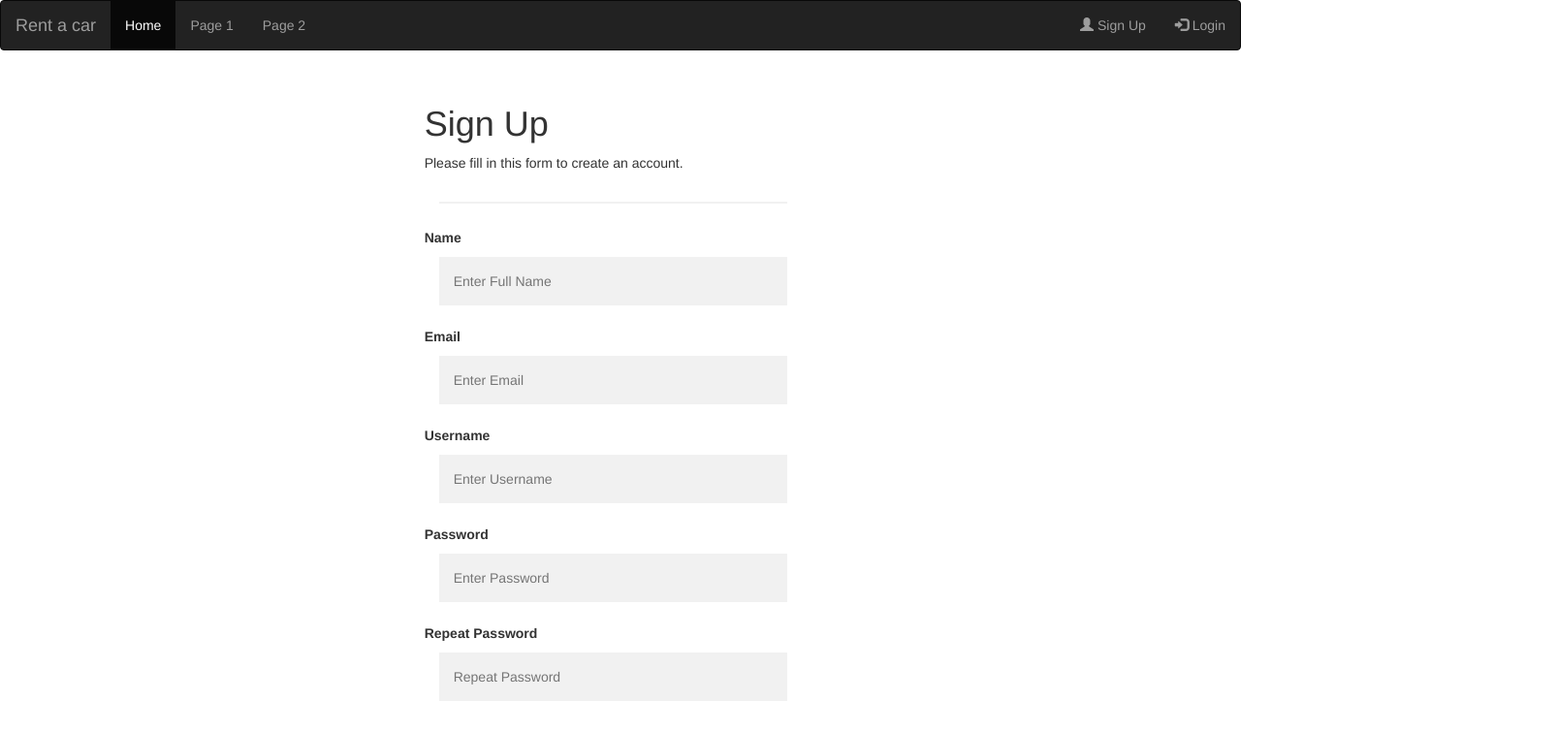
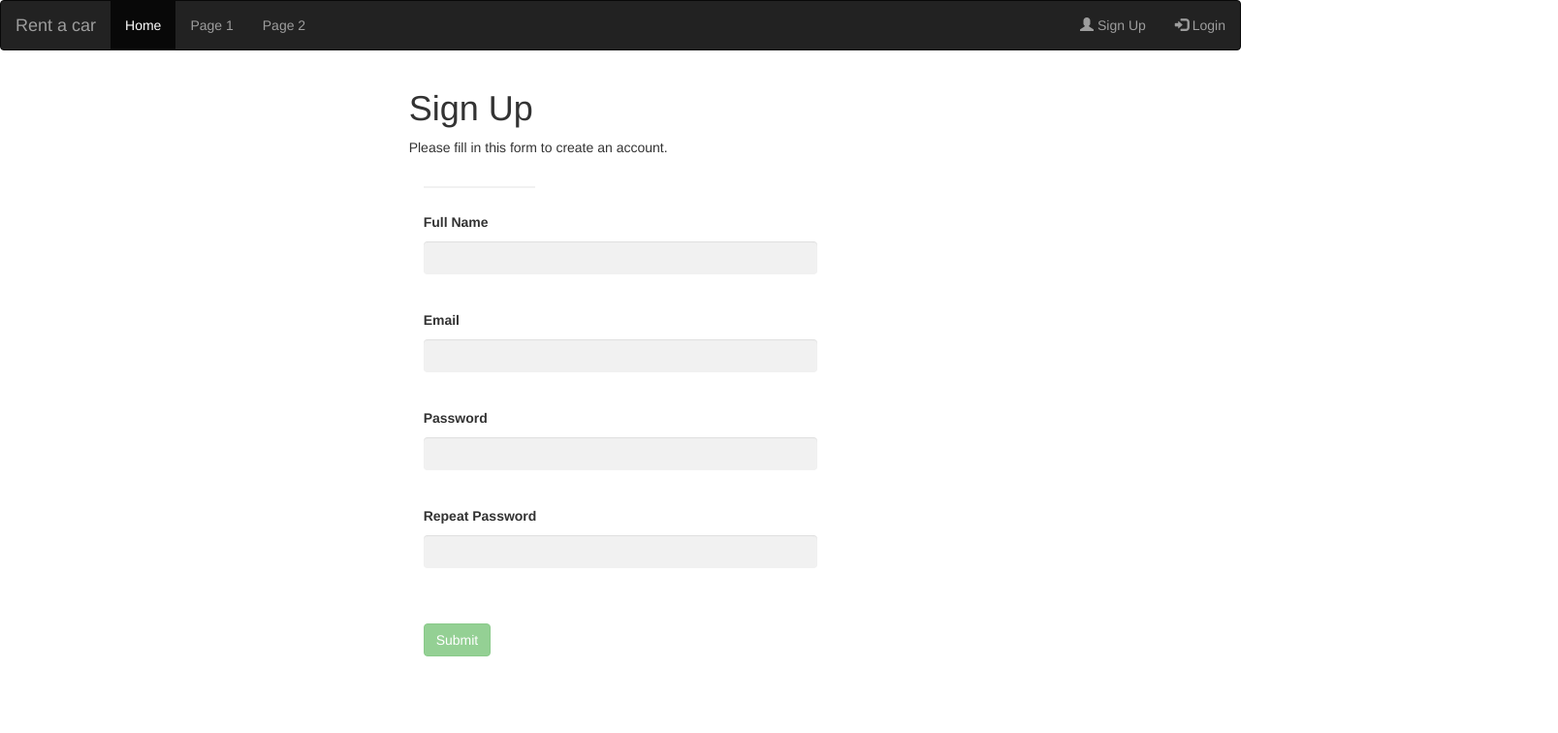
Before and after one commit to djordje191/pusgs2018-VUDJO, an Angular app in the folder Angular/RentAppFE/: page /register in a window 1280 px wide. Shown: the top 756 px of the page at 97% size, 1607 px wide, since content can reach past the window. Built offline with nearby package versions, Linux system fonts and the light colour scheme.

Commit message:
validation and form submit

```diff
--- a/Angular/RentAppFE/package.json
+++ b/Angular/RentAppFE/package.json
@@ -23,6 +23,7 @@
     "bootstrap": "^3.3.7",
     "core-js": "^2.5.4",
     "jquery": "^3.3.1",
+    "npm": "^6.1.0",
     "rxjs": "^6.0.0",
     "rxjs-compat": "^6.2.0",
     "zone.js": "^0.8.26"
--- a/Angular/RentAppFE/src/app/app.module.ts
+++ b/Angular/RentAppFE/src/app/app.module.ts
@@ -11,6 +11,7 @@ import { NavBarComponent } from './nav-bar/nav-bar.component';
 import { Router, RouterModule, Routes, ActivatedRoute
 } from '@angular/router';
 import { HashLocationStrategy, LocationStrategy, APP_BASE_HREF } from '@angular/common';
+import { FormsModule } from '@angular/forms';
 
 const Routes=[
   {
@@ -35,7 +36,8 @@ const Routes=[
     HttpModule,
     HttpClientModule,
     HttpClientXsrfModule,
-    RouterModule.forRoot(Routes)
+    RouterModule.forRoot(Routes),
+    FormsModule
   ],
   providers: [
   ],
--- a/Angular/RentAppFE/src/app/login-form/login-form.component.html
+++ b/Angular/RentAppFE/src/app/login-form/login-form.component.html
@@ -9,12 +9,26 @@
               </div>
             </div>
           </div>
-          <form>
+          <form #f="ngForm" (ngSubmit)="onSubmit(f)">
             <div class="row">
               <div class="col col-lg-4">
-                  <div class="input-group">
+                <div class="input-group">
                   <span class="input-group-addon"><i class="glyphicon glyphicon-user"></i></span>
-                  <input id="username" type="text" class="form-control" name="username" placeholder="Email" required>
+                  <input id="email" type="text" class="form-control" name="email" placeholder="Email" ngModel required #email="ngModel"
+                  pattern="^\w+([\.-]?\w+)*@\w+([\.-]?\w+)*(\.\w{2,3})+$">
+                </div>
+              </div>
+            </div>
+            <div class="row">
+              <div class="col col-lg-4">
+                <div *ngIf="email.errors && (email.dirty || email.touched)"
+                      class="alert alert-danger">
+                    <div [hidden]="!email.errors.required">
+                      Email is required!
+                    </div>
+                    <div [hidden]="!email.errors.pattern">
+                      Email form is invalid (example jondoe@gmail.com)
+                    </div>
                 </div>
               </div>
             </div>
@@ -22,25 +36,34 @@
               <div class="col col-lg-4">
                 <div class="input-group">
                   <span class="input-group-addon"><i class="glyphicon glyphicon-lock"></i></span>
-                  <input id="password" type="password" class="form-control" name="password" placeholder="Password" required>
+                  <input id="password" type="password" class="form-control" name="password" placeholder="Password" ngModel required minlength="7" maxlength="42" #password="ngModel">
                 </div>
+              </div>
+            </div>
+            <div *ngIf="password.errors && (password.dirty || password.touched)"
+           class="alert alert-danger">
+              <div [hidden]="!password.errors.required">
+                Password is required!
+              </div>
+              <div [hidden]="!password.errors.minlength">
+                Password min length is 7 characters.
+              </div>
+              <div [hidden]="!password.errors.maxlength">
+                Password max length is 42 characters.
               </div>
             </div>
             <br>
             <div>
-                <button type="submit" class="btn btn-success">
+                <button type="submit" class="btn btn-success" [disabled]="!f.valid">
                     <span class="glyphicon glyphicon-ok"></span>
-                </button>
-                <button class="btn btn-danger">
-                    <span class="glyphicon glyphicon-remove"></span>
                 </button>
             </div>
           </form>
         </div>
 
-        <button class="btn btn- danger" (click)="register()">  reg </button>
+        <!--<button class="btn btn- danger" (click)="register()">  reg </button>
         <ul>
           <li *ngFor="let user of users">{{user.Id}} {{user.FullName}}</li>
-        </ul>
+        </ul>-->
   </div>
 </div>
--- a/Angular/RentAppFE/src/app/login-form/login-form.component.ts
+++ b/Angular/RentAppFE/src/app/login-form/login-form.component.ts
@@ -1,6 +1,7 @@
 import { Component, OnInit } from '@angular/core';
 import { SignUpServiceService } from 'src/app/services/sign-up-service.service';
 import { AppUsers } from 'src/app/models/AppUsers.model';
+import {NgForm} from '@angular/forms';
 
 @Component({
   selector: 'app-login-form',
@@ -28,4 +29,8 @@ export class LoginFormComponent implements OnInit {
 
   }
 
+  onSubmit(f: NgForm) {
+    console.log(f.value.email, f.value.password);
+  }
+
 }
--- a/Angular/RentAppFE/src/app/register-form/register-form.component.html
+++ b/Angular/RentAppFE/src/app/register-form/register-form.component.html
@@ -1,7 +1,6 @@
-<form>
+<form #f="ngForm" (ngSubmit)="onSubmit(f.value)">
   <div class="row">
     <div class="col col-lg-4 col-lg-push-4">
-      <div class="container">
         <div class="row">
           <h1>Sign Up</h1>
         </div>
@@ -16,67 +15,67 @@
           </div>
         </div>
 
-        <div class="row">
-        <label><b>Name</b></label>
+        <div class="form-group">
+          <label for="name">Full Name</label>
+          <input type="text" class="form-control" name="fullName" required minlength="5" maxlength="42" ngModel #fullName="ngModel">
+          <div *ngIf="fullName.errors && (fullName.dirty || fullName.touched)" class="alert alert-danger">
+            <div [hidden]="!fullName.errors.required">
+              Full name is required!
             </div>
-
-        <div class="row">
-            <div class="col col-lg-4">
-              <input type="text" placeholder="Enter Full Name" required>
+            <div [hidden]="!fullName.errors.minlength">
+              Full name must be at least 5 characters long.
+            </div>
+            <div [hidden]="!fullName.errors.maxlength">
+              Full name cannot be more than 42 characters long.
+            </div>
           </div>
         </div>
 
-        <div class="row">
-        <label for="email"><b>Email</b></label>
+        <div class="form-group">
+          <label for="email">Email</label>
+          <input type="text" class="form-control" name="email" ngModel required #email="ngModel"
+          pattern="^\w+([\.-]?\w+)*@\w+([\.-]?\w+)*(\.\w{2,3})+$">
+          <div *ngIf="email.errors && (email.dirty || email.touched)"
+           class="alert alert-danger">
+            <div [hidden]="!email.errors.required">
+              Email is required!
             </div>
-
-        <div class="row">
-            <div class="col col-lg-4">
-              <input type="text" placeholder="Enter Email" name="email" required>
+            <div [hidden]="!email.errors.pattern">
+              Email form is invalid (example jondoe@gmail.com)
+            </div>
           </div>
         </div>
 
-        <div class="row">
-        <label><b>Username</b></label>
+        <div class="form-group">
+          <label for="password">Password</label>
+          <input type="password" class="form-control" name="password" ngModel required minlength="7" maxlength="42" #password="ngModel">
+          <div *ngIf="password.errors && (password.dirty || password.touched)"
+           class="alert alert-danger">
+            <div [hidden]="!password.errors.required">
+              Password is required!
             </div>
-
-        <div class="row">
-            <div class="col col-lg-4">
-              <input type="text" placeholder="Enter Username" required>
+            <div [hidden]="!password.errors.minlength">
+              Password min length is 7 characters.
+            </div>
+            <div [hidden]="!password.errors.maxlength">
+              Password max length is 42 characters.
+            </div>
           </div>
         </div>
 
-        <div class="row">
-        <label for="psw"><b>Password</b></label>
+        <div class="form-group">
+          <label for="repeatedPassword">Repeat Password</label>
+          <input type="password" class="form-control" name="repeatedPassword" ngModel required #repeatedPassword="ngModel">
+          <div *ngIf="(repeatedPassword.dirty || repeatedPassword.touched)"
+           class="alert alert-danger">
+            <div [hidden]="password.value == repeatedPassword.value">
+              Password doesn't match
             </div>
-
-        <div class="row">
-            <div class="col col-lg-4">
-              <input type="password" placeholder="Enter Password" name="psw" required>
-            </div>
-        </div>
-
-        <div class="row">
-            <label for="psw-repeat"><b>Repeat Password</b></label>
-        </div>
-
-        <div class="row">
-            <div class="col col-lg-4">
-              <input type="password" placeholder="Repeat Password" name="psw-repeat" required>
           </div>
         </div>
 
         <br>
-
-        <div>
-          <button class="btn btn-success">
-              <span class="glyphicon glyphicon-ok"></span>
-          </button>
-          <button class="btn btn-danger">
-              <span class="glyphicon glyphicon-remove"></span>
-          </button>
-        </div>
-      </div>
+          <button type="submit" class="btn btn-success" [disabled]="!f.valid">Submit</button>
       </div>
   </div>
 </form>
--- a/Angular/RentAppFE/src/app/register-form/register-form.component.ts
+++ b/Angular/RentAppFE/src/app/register-form/register-form.component.ts
@@ -1,4 +1,6 @@
 import { Component, OnInit } from '@angular/core';
+import {NgForm} from '@angular/forms';
+import {Users} from '../models/User.model'
 
 @Component({
   selector: 'app-register-form',
@@ -7,9 +9,13 @@ import { Component, OnInit } from '@angular/core';
 })
 export class RegisterFormComponent implements OnInit {
 
+  isValid : Boolean;
   constructor() { }
 
   ngOnInit() {
   }
 
+  onSubmit(user: Users) {
+    console.log(user);
+  }
 }
```
Also changed, not shown: Angular/RentAppFE/src/app/models/User.model.ts (added, +9 -0 lines), Angular/RentAppFE/src/app/services/registration-service.service.ts (added, +32 -0 lines), Angular/RentAppFE/src/styles.css (line endings or trailing spaces), 2 other files (tests, documents, lock files or other folders). Lines whose indentation alone changed are shown as unchanged.
